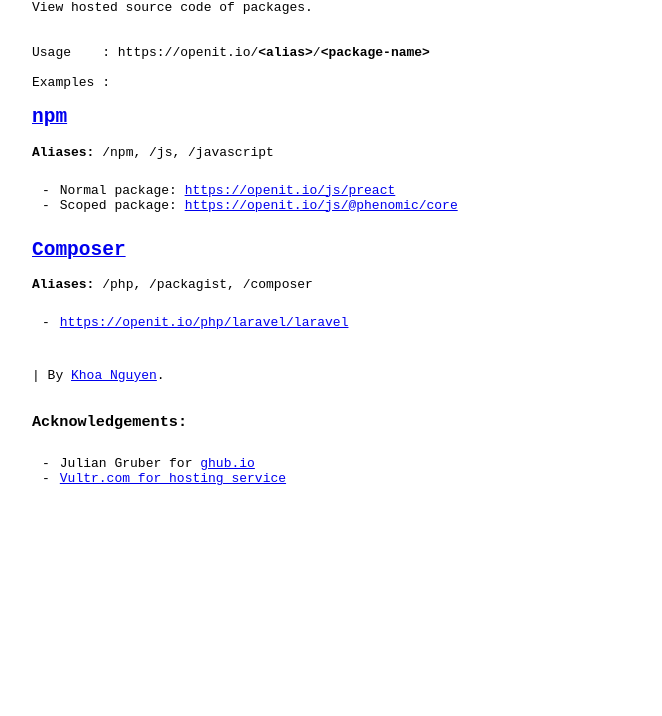
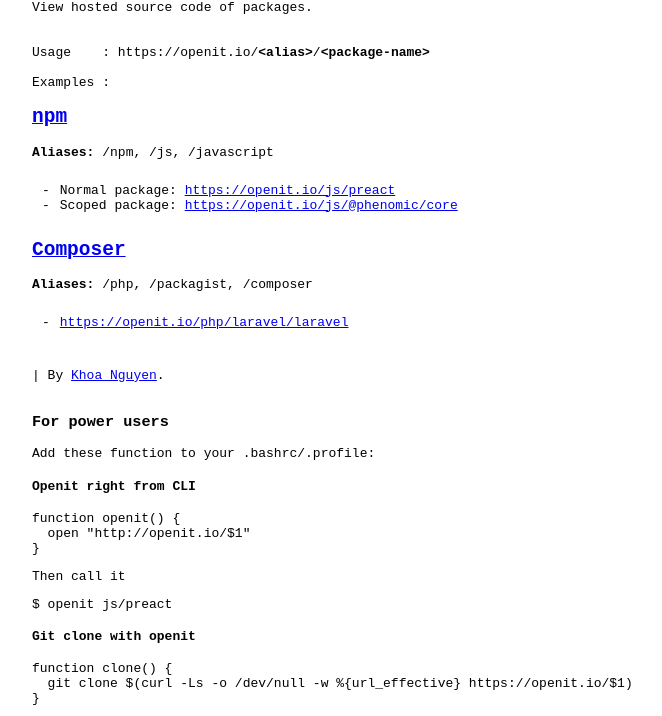
Before and after one commit to thangngoc89/openit.io, a plain HTML site: page proxy/template/403.html in a window 1280 px wide. Shown: the part 227-943 px from the top of the page, without its empty margins (366-1028 px from the left). Before the commit the page ends 800 px from the top, so only its background shows below. Drawn offline with Linux system fonts and the light colour scheme.

Commit message:
Update README. Open source it

```diff
--- a/proxy/template/403.html
+++ b/proxy/template/403.html
@@ -58,6 +58,26 @@
 
 </p>
 
+<h3>For power users</h3>
+
+<p>Add these function to your .bashrc/.profile:</p>
+
+<h4>Openit right from CLI</h4>
+
+<pre>function openit() {
+  open "http://openit.io/$1"
+}</pre>
+
+<p>Then call it <pre>$ openit js/preact</pre></p>
+
+<h4>Git clone with openit</h4>
+
+<pre>function clone() {
+  git clone $(curl -Ls -o /dev/null -w %{url_effective} https://openit.io/$1)
+}</pre>
+
+<p>Then call it <pre>$ clone js/preact</pre></p>
+
 <h3>Acknowledgements:</h3>
 
 <ul>
```
Also changed, not shown: proxy/template/404.html (+20 -0 lines), proxy/template/50x.html (+20 -0 lines), proxy/template/index.html (+20 -0 lines), README.md.
